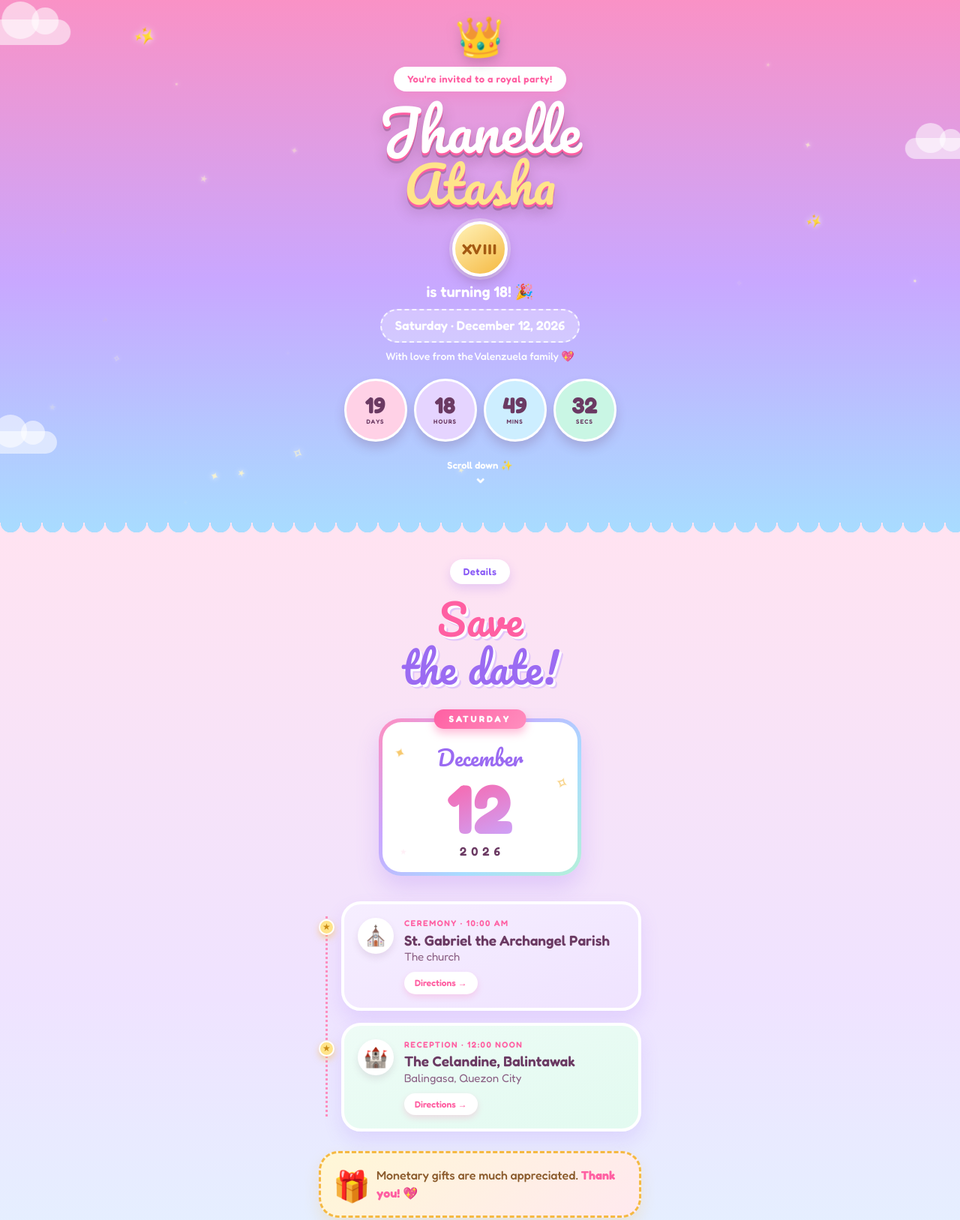
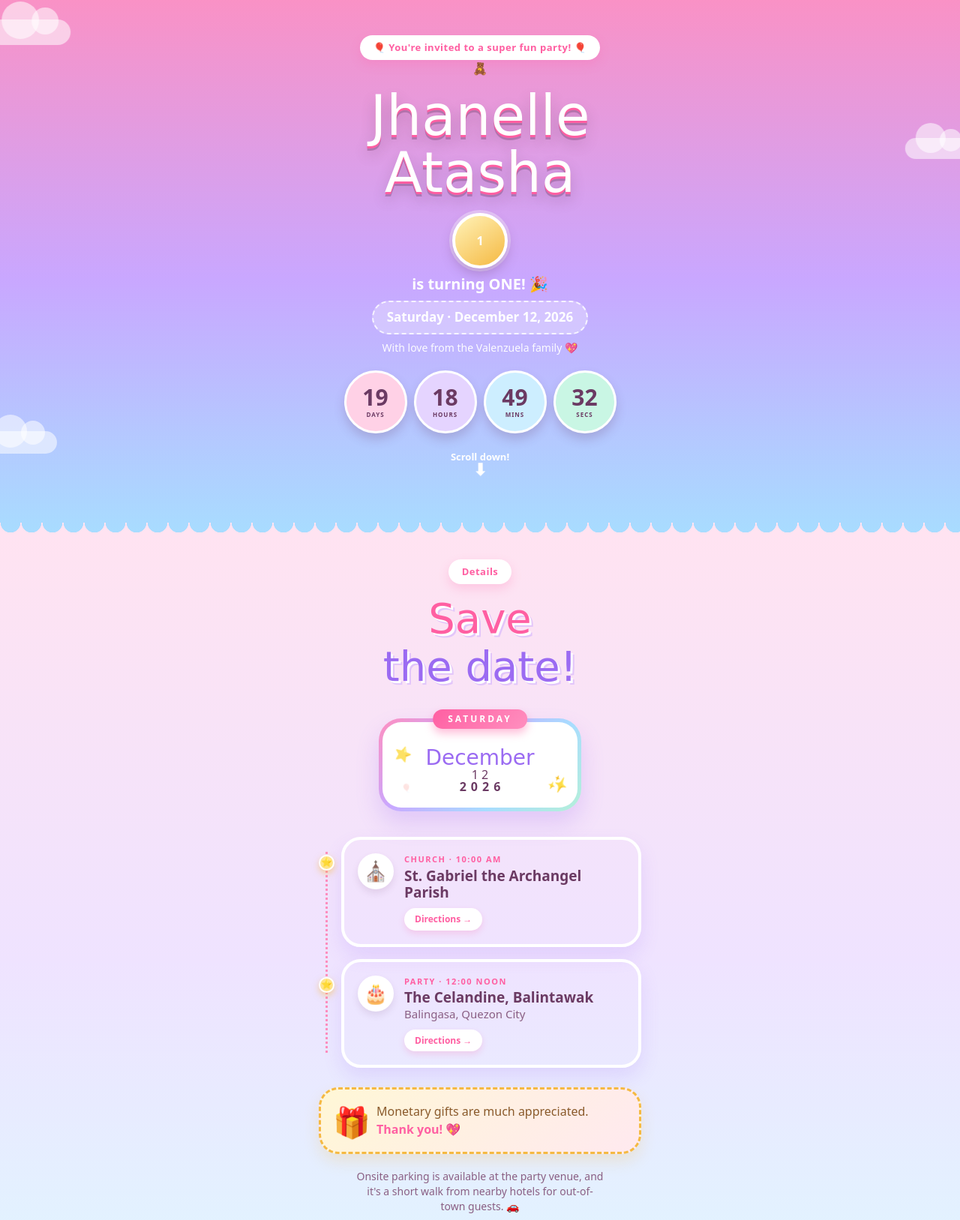
Before and after one commit to valseaaaaan-star/Hera-s-First-birthday, a plain HTML site: page index.html in a window 1280 px wide. Shown: the part 42-1669 px from the top of the page at 75% size. Drawn offline with Linux system fonts and the light colour scheme.

Commit message:
Update index.html

```diff
--- a/index.html
+++ b/index.html
@@ -3,13 +3,13 @@
 <head>
 <meta charset="UTF-8">
 <meta name="viewport" content="width=device-width, initial-scale=1, viewport-fit=cover">
-<meta name="theme-color" content="#ff8fbf">
-<meta name="description" content="Jhanelle Atasha is turning 18! · December 12, 2026">
-<title>Jhanelle Atasha — XVIII</title>
+<meta name="theme-color" content="#7fd4ff">
+<meta name="description" content="Jhanelle Atasha is turning ONE! · December 12, 2026">
+<title>Jhanelle Atasha — Turning ONE!</title>
 
 <link rel="preconnect" href="https://fonts.googleapis.com">
 <link rel="preconnect" href="https://fonts.gstatic.com" crossorigin>
-<link href="https://fonts.googleapis.com/css2?family=Fredoka:wght@400;500;600;700&family=Pacifico&display=swap" rel="stylesheet">
+<link href="https://fonts.googleapis.com/css2?family=Baloo+2:wght@500;600;700;800&family=Chewy&display=swap" rel="stylesheet">
 
 <link rel="stylesheet" href="style.css">
 </head>
@@ -18,17 +18,31 @@
 
 <!-- ============ HERO ============ -->
 <section class="hero" id="hero">
+
+  <div class="bunting" aria-hidden="true">
+    <span></span><span></span><span></span><span></span><span></span><span></span><span></span><span></span>
+  </div>
+
   <div class="clouds" aria-hidden="true"><span></span><span></span><span></span></div>
-  <div class="sparkles" id="sparkles" aria-hidden="true"></div>
+  <div class="floaters" id="floaters" aria-hidden="true"></div>
 
   <div class="hero-inner">
-    <div class="crown" aria-hidden="true">👑</div>
-    <p class="pill">You're invited to a royal party!</p>
+    <p class="pill">🎈 You're invited to a super fun party! 🎈</p>
 
-    <h1>Jhanelle <em>Atasha</em></h1>
+    <div class="photo" aria-hidden="true">
+      <span class="emoji">🧸</span>
+      <span class="img"></span>
+    </div>
 
-    <div class="age" aria-label="Eighteen"><span>XVIII</span></div>
-    <p class="turning">is turning 18! 🎉</p>
+    <h1 aria-label="Jhanelle Atasha">
+      <span class="nm" aria-hidden="true">Jhanelle</span>
+      <span class="nm" aria-hidden="true">Atasha</span>
+    </h1>
+
+    <div class="age" aria-label="One year old">
+      <b>1</b>
+    </div>
+    <p class="turning">is turning ONE! 🎉</p>
 
     <p class="date">Saturday · December 12, 2026</p>
     <p class="host">With love from the Valenzuela family 💖</p>
@@ -40,46 +54,48 @@
       <div class="cb c4"><b id="s">00</b><small>SECS</small></div>
     </div>
 
-    <div class="scrollcue">Scroll down ✨<span>⌄</span></div>
+    <div class="scrollcue">Scroll down!<span>⬇</span></div>
   </div>
 </section>
 
 <!-- ============ SAVE THE DATE ============ -->
 <section class="details">
   <div class="rv">
-    <p class="pill pill-lilac">Details</p>
+    <p class="pill pill-pink">Details</p>
     <h2>Save <i>the date!</i></h2>
   </div>
 
   <div class="plaque rv">
     <span class="ribbon">SATURDAY</span>
     <span class="plaque-month">December</span>
-    <span class="plaque-day">12</span>
+    <div class="blocks" aria-label="12">
+      <span class="blk b1">1</span>
+      <span class="blk b2">2</span>
+    </div>
     <span class="plaque-year">2026</span>
-    <span class="plaque-star s1">✦</span><span class="plaque-star s2">✧</span><span class="plaque-star s3">★</span>
+    <span class="plaque-star s1">⭐</span><span class="plaque-star s2">✨</span><span class="plaque-star s3">🎈</span>
   </div>
 
   <div class="timeline">
 
     <div class="tl-item rv">
-      <span class="tl-dot">★</span>
-      <div class="card card-lilac">
+      <span class="tl-dot">⭐</span>
+      <div class="card card-blue">
         <span class="ic">⛪</span>
         <div>
-          <small>CEREMONY · 10:00 AM</small>
+          <small>CHURCH · 10:00 AM</small>
           <h3>St. Gabriel the Archangel Parish</h3>
-          <p>The church</p>
           <a class="mini" href="https://www.google.com/maps/dir/?api=1&destination=St.+Gabriel+the+Archangel+Parish+Quezon+City" target="_blank" rel="noopener">Directions →</a>
         </div>
       </div>
     </div>
 
     <div class="tl-item rv">
-      <span class="tl-dot">★</span>
-      <div class="card card-mint">
-        <span class="ic">🏰</span>
+      <span class="tl-dot">⭐</span>
+      <div class="card card-pink">
+        <span class="ic">🎂</span>
         <div>
-          <small>RECEPTION · 12:00 NOON</small>
+          <small>PARTY · 12:00 NOON</small>
           <h3>The Celandine, Balintawak</h3>
           <p>Balingasa, Quezon City</p>
           <a class="mini" href="https://www.google.com/maps/dir/?api=1&destination=The+Celandine+Balintawak%2C+Brgy.+A.+Bonifacio+Ave%2C+Balingasa%2C+Quezon+City%2C+Metro+Manila" target="_blank" rel="noopener">Directions →</a>
@@ -94,28 +110,28 @@
     <p>Monetary gifts are much appreciated. <b>Thank you!</b> 💖</p>
   </div>
 
-  <p class="foot rv">Onsite parking is available at the reception, and the venue is a short walk from nearby hotels for out-of-town guests. 🦋</p>
+  <p class="foot rv">Onsite parking is available at the party venue, and it's a short walk from nearby hotels for out-of-town guests. 🚗</p>
 </section>
 
 <!-- ============ VENUE ============ -->
 <section class="venue">
   <div class="rv">
-    <p class="pill pill-sky">The venue</p>
-    <h2>Find the <i>castle!</i></h2>
-    <p class="vcopy">Two magical stops, one big day — follow the sparkles to find us. ✨</p>
+    <p class="pill pill-green">The venue</p>
+    <h2>Find the <i>party!</i></h2>
+    <p class="vcopy">Two fun stops on one big day — tap a button to see the map! 🗺️</p>
   </div>
 
   <div class="tabs rv" role="tablist">
     <button class="tab active" role="tab" aria-selected="true"
       data-title="St. Gabriel the Archangel Parish"
-      data-sub="Ceremony · 10:00 AM"
+      data-sub="Church · 10:00 AM"
       data-src="https://www.google.com/maps?q=St.+Gabriel+the+Archangel+Parish+Quezon+City&output=embed"
       data-dir="https://www.google.com/maps/dir/?api=1&destination=St.+Gabriel+the+Archangel+Parish+Quezon+City">⛪ Church</button>
     <button class="tab" role="tab" aria-selected="false"
       data-title="The Celandine Balintawak"
-      data-sub="Reception · 12:00 Noon"
+      data-sub="Party · 12:00 Noon"
       data-src="https://www.google.com/maps?q=The+Celandine+Balintawak,+Brgy.+A.+Bonifacio+Ave,+Balingasa,+Quezon+City,+Metro+Manila&output=embed"
-      data-dir="https://www.google.com/maps/dir/?api=1&destination=The+Celandine+Balintawak%2C+Brgy.+A.+Bonifacio+Ave%2C+Balingasa%2C+Quezon+City%2C+Metro+Manila">🏰 Reception</button>
+      data-dir="https://www.google.com/maps/dir/?api=1&destination=The+Celandine+Balintawak%2C+Brgy.+A.+Bonifacio+Ave%2C+Balingasa%2C+Quezon+City%2C+Metro+Manila">🎂 Party</button>
   </div>
 
   <div class="frame rv">
@@ -127,12 +143,12 @@
   </div>
 
   <div class="vcard rv">
-    <small id="v-sub">Ceremony · 10:00 AM</small>
+    <small id="v-sub">Church · 10:00 AM</small>
     <h3 id="v-title">St. Gabriel the Archangel Parish</h3>
     <a class="btn" id="v-dir" href="https://www.google.com/maps/dir/?api=1&destination=St.+Gabriel+the+Archangel+Parish+Quezon+City" target="_blank" rel="noopener">Get directions <span>→</span></a>
   </div>
 
-  <p class="bye rv">See you there, my royal guest! 👑💕</p>
+  <p class="bye rv">See you at the party! 🎈🧸🎉</p>
 </section>
 
 <script src="script.js"></script>
```
